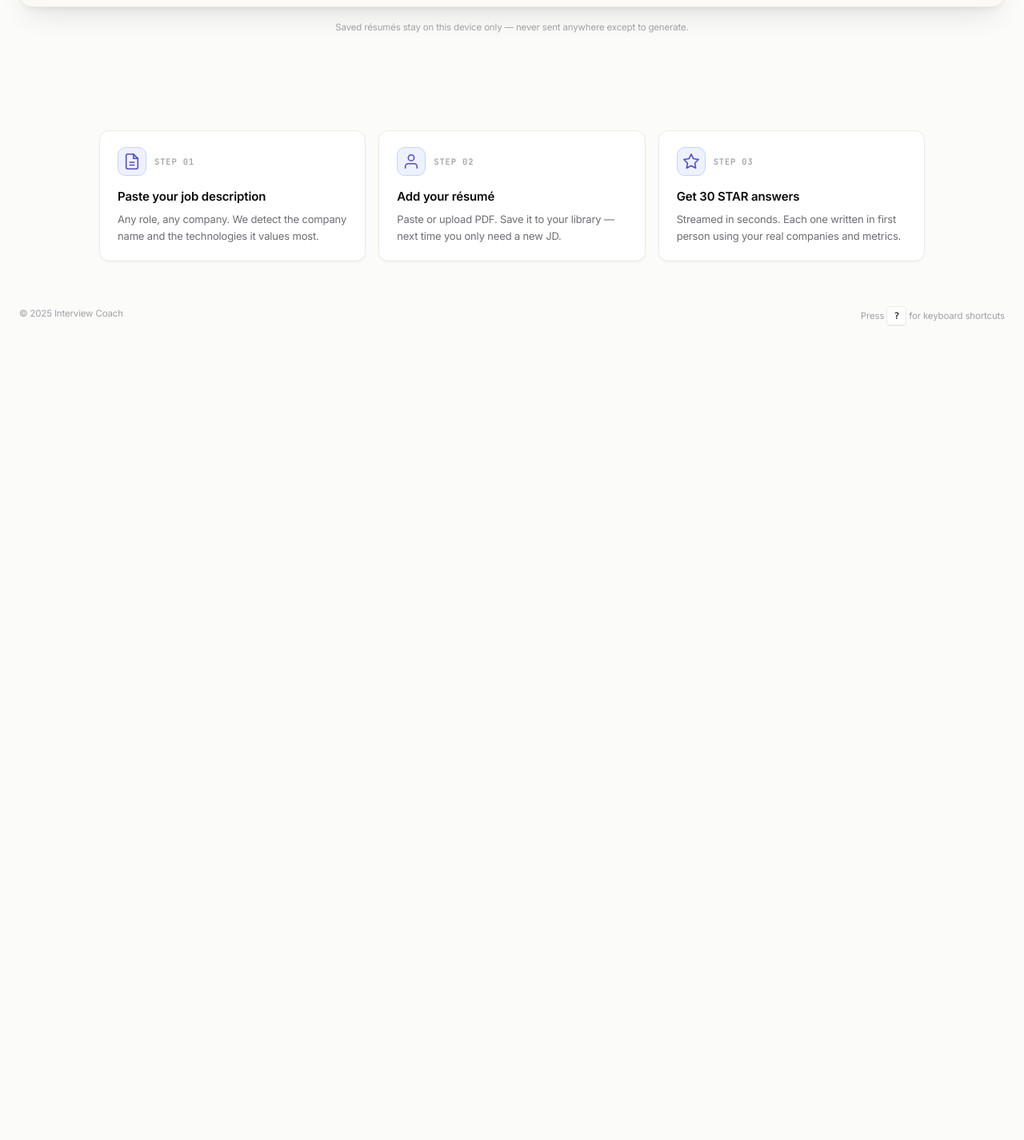
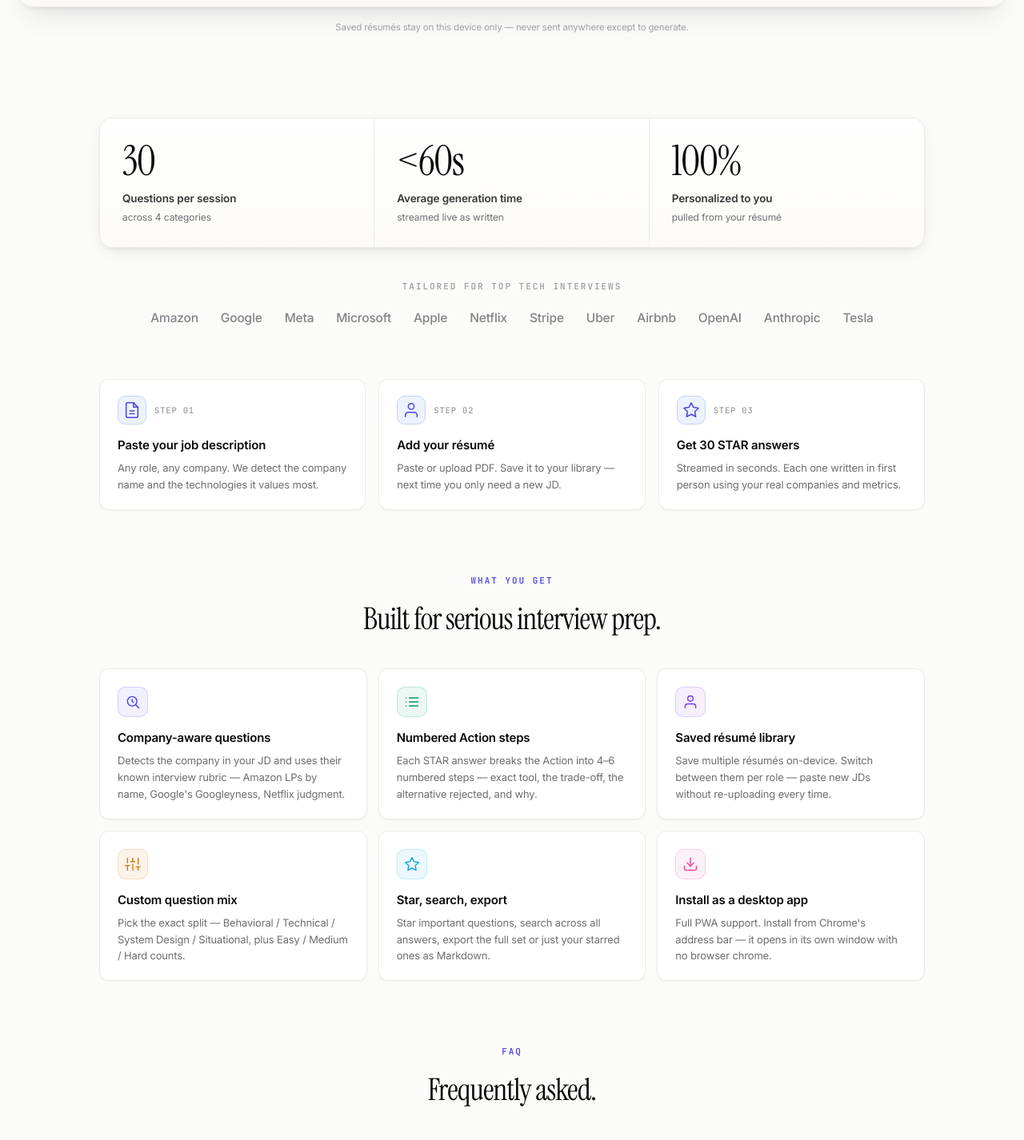
Before and after one commit to mohithreddypune/interview-personalizer, a Next.js app: page / in a window 1280 px wide. Shown: the part 1320-2746 px from the top of the page at 80% size. Before the commit the page ends 1760 px from the top, so only its background shows below. Built offline with nearby package versions, Linux system fonts and the light colour scheme.

Commit message:
feat: wire saved resumes, customize mix, search, shortcuts

```diff
--- a/app/page.tsx
+++ b/app/page.tsx
@@ -3,8 +3,12 @@
 import { useState, useRef, useCallback, useEffect, useMemo } from 'react'
 import QuestionCard from '@/components/QuestionCard'
 import ExportButton from '@/components/ExportButton'
-import SkeletonCard from '@/components/SkeletonCard'
-import HowItWorks  from '@/components/HowItWorks'
+import SkeletonCard    from '@/components/SkeletonCard'
+import HowItWorks      from '@/components/HowItWorks'
+import StatsStrip      from '@/components/StatsStrip'
+import CompaniesStrip  from '@/components/CompaniesStrip'
+import Features        from '@/components/Features'
+import FAQ             from '@/components/FAQ'
 
 // ── Types ────────────────────────────────────────────────────────────────────
 export interface Question {
@@ -1022,8 +1026,16 @@ export default function Home() {
         )}
       </main>
 
-      {/* How it works — landing state only */}
-      {!hasResults && <HowItWorks />}
+      {/* Landing-state sections (hidden once questions appear) */}
+      {!hasResults && (
+        <>
+          <StatsStrip />
+          <CompaniesStrip />
+          <HowItWorks />
+          <Features />
+          <FAQ />
+        </>
+      )}
 
       <footer style={{ maxWidth: 1320, margin: '0 auto', padding: '0 24px 32px', fontSize: 11.5, color: 'var(--text-4)', display: 'flex', justifyContent: 'space-between', flexWrap: 'wrap', gap: 8 }}>
         <span>© {new Date().getFullYear()} Interview Coach</span>
```
